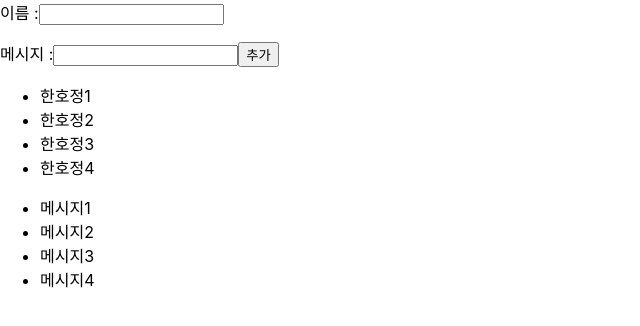
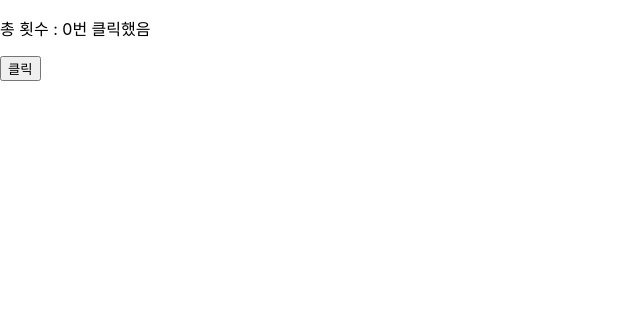
Before and after one commit to Hanhojjung/-K230201_React_Test_Lab3, a React (Create React App) app in the folder class-example/: page / in a window 1280 px wide. Shown: the top 326 px of the page, without its empty margins (0-640 px from the left). Built offline with nearby package versions, Linux system fonts and the light colour scheme.

Commit message:
230531 3교시

```diff
--- a/class-example/src/ch06_ex/InsertDelete.jsx
+++ b/class-example/src/ch06_ex/InsertDelete.jsx
@@ -27,7 +27,7 @@ const InsertDelete = () => {
     console.log(inputText);
 
     const onChange2 = (e) => setInputMsg(e.target.value);
-    console.log(inputText);
+    console.log(inputMsg);
 
     const onclick = () => {
         const nextNames = names.concat({
--- /dev/null
+++ b/class-example/src/ch07/Counter.jsx
@@ -0,0 +1,54 @@
+// Counter.jsx
+// rsc
+import React, {useState, useEffect} from 'react';
+
+// function counter(props){} : 기본형
+// 화살표 함수형
+// props 역할 : 데이터 전달. 부모->자식
+// 부모->자식 계층, 부모1 -> 자식1(부모2) ->자식2(부모3) -> 자식3
+// 단점, 만약 부모1에서 특정 props을 자식3에게 전달할려면,
+// 3번걸 거쳐서 전달이 됩니다.
+const Counter = (props) => {
+    const[count, setCount] = useState(0)
+    // setCount-> 세터, 무조건 이 함수를 이용해야 변경이 됩니다. 주의하기!
+    // var count = 0;
+
+    // 클래스형 컴포넌트에서는 바로 생명주기 확인 가능.
+    // 하지만, 함수형 컴포넌트에서는 바로 사용이 안되고,
+    // 대신에, 훅스, useEffect를 이용해서 구현할 수 있다.
+
+
+    // useEffect : 생명주기와 같은 기능
+    // 업데이트 이후에, 값이 변경(업데이트)표현하니까
+    // useEffect(이펙트함수, 의존성 배열) 배열 모양 -> 1)없음 2)빈 배열[] 3)[변수]
+
+    // 클릭할 때마다 웹브라우저 제목이 변경(document.title)
+    const exFunc = () =>{document.title = `총 ${count}번 클릭했음`}
+    // 의존성 배열이 없어서 매번 업데이트 될때마다 함수 exFunc 호출이 됩니다.
+    // 1) useEffect(exFunc);
+
+    // 2) 빈 배열
+    // useEffect(exFunc,[]);
+
+    // 3) [변수]
+    useEffect(exFunc,[count]);
+
+    // 차이점 1)배열이 없는 경우 vs 3)배열에 변수값이 변경시 업데이트
+    // 1)배열이 없는 경우 : count라는 변수가 변경외에도,
+    // 업데이트 되는 조건, 4가지 p,s,부,강 -> exFunc(이펙트함수) 무조건 호출
+    // 3) 배열에 변수값이 변경시 업데이트, 변수 값에 의해서만 업데이트가 됩니다.
+
+    return (
+        <div>
+        <p>                                                                                      총 횟수 : {count}번 클릭했음</p>
+        {/* <button onClick={()=>count++}>
+            클릭
+        </button>     */}
+        <button onClick={()=> setCount(count+1)}>클릭</button>
+        </div>
+    );
+};
+
+// function counter(props){} : 기본형
+// 화살표 함수형
+export default Counter;
--- a/class-example/src/index.js
+++ b/class-example/src/index.js
@@ -13,12 +13,14 @@ import NotiList from './ch06/NotiList';
 import MenuItemList from './ch06_ex/MenuItemList';
 import TestSample from './ch6-3insert_delete/TestSample';
 import InsertDelete from './ch06_ex/InsertDelete';
+import Counter from './ch07/Counter';
 
 // 생명 주기를 테스트를 하는 코드에서는, React.StrictMode를 제거하고 실행하는게 가독성 면에서 좋습니다.
 // 수행이 2번씩 일어나기 때문.
 ReactDOM.render(
   <React.StrictMode>
-    <InsertDelete/>
+    {/* <InsertDelete/> */}
+    <Counter/>
   </React.StrictMode>,
   document.getElementById('root')
 )
```
